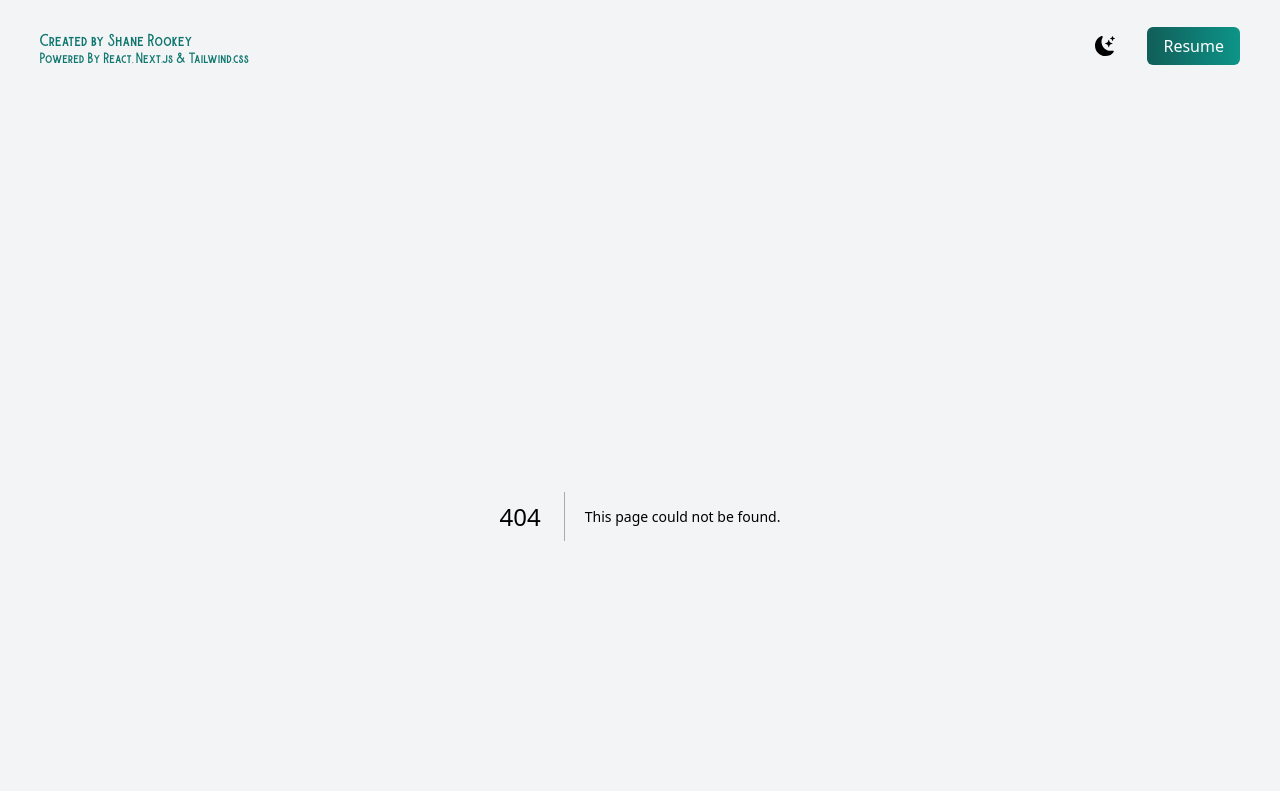
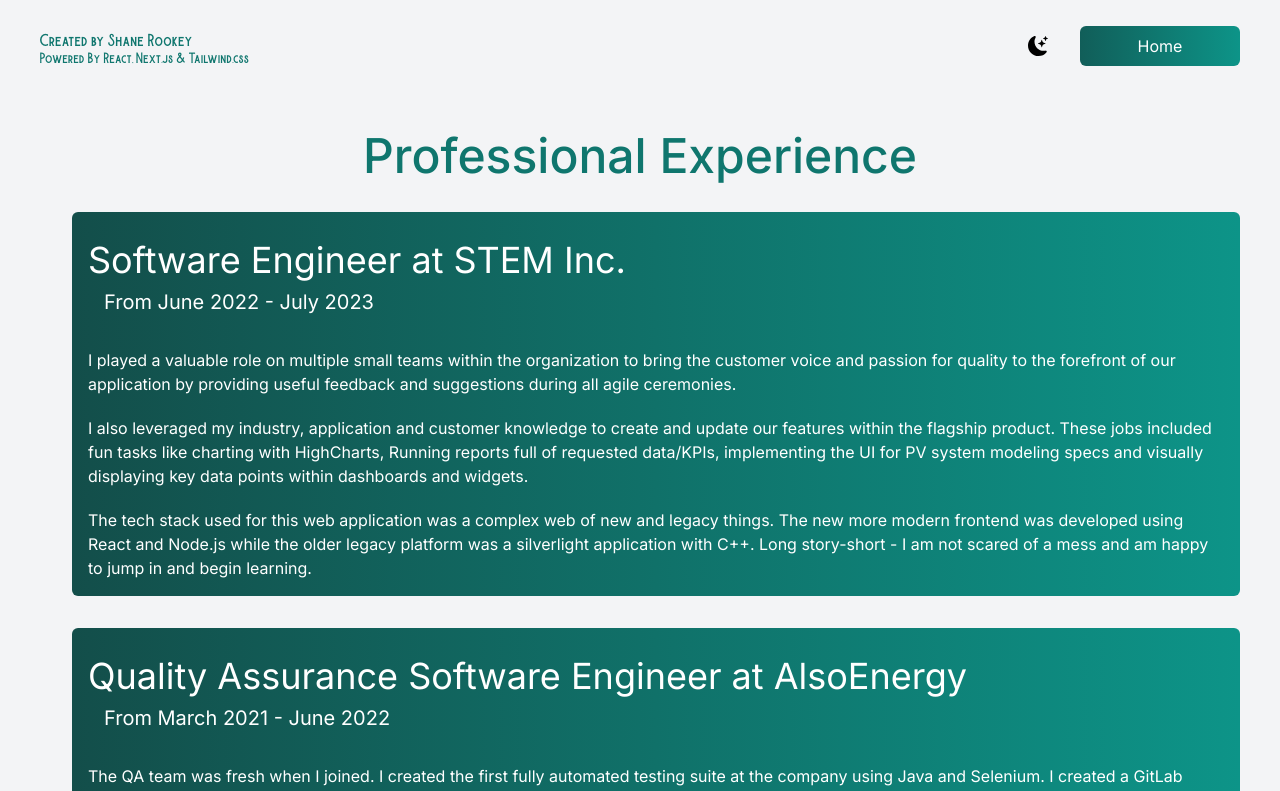
Before and after one commit to ShaneRookey/tailwind-next-resume, a Next.js app: page /resume in a window 1280 px wide. Before the commit this address had no page. Shown: the top 791 px of the page. Built offline with nearby package versions, Linux system fonts and the light colour scheme.

Commit message:
update layout and use next.js native router

```diff
--- a/pages/_app.js
+++ b/app/_app.js
@@ -1,12 +1,10 @@
-import Layout from '@/components/layout';
+import Layout from '../components/layout';
 import '../styles/globals.css';
 
-function MyApp({ Component, pageProps }) {
+export default function MyApp({ Component, pageProps }) {
     return (
         <Layout>
             <Component {...pageProps} />
         </Layout>
     );
 }
-
-export default MyApp
--- /dev/null
+++ b/app/fun/page.js
@@ -0,0 +1,3 @@
+export default function Fun() {
+    return ( <h1 className="text-center text-white text-4xl m-40">New Projects coming soon...</h1> );
+}
--- a/app/layout.js
+++ b/app/layout.js
@@ -1,17 +1,29 @@
+'use client'
+import Header from '@/components/header'
+import Socials from '@/components/socials'
 import { Inter } from 'next/font/google'
+import Head from 'next/head'
 import '../styles/globals.css'
+import { ThemeProvider } from './themeprovider'
 
 const inter = Inter({ subsets: ['latin'] })
 
-export const metadata = {
-  title: 'Create Next App',
-  description: 'Generated by create next app',
-}
 
 export default function RootLayout({ children }) {
   return (
     <html lang="en">
-      <body className={inter.className}>{children}</body>
+      <body className={inter.className}>
+        <Head>
+          <title>Shane Rookey</title>
+        </Head>
+        <ThemeProvider attribute="class" defaultTheme="system" enableSystem>
+          <main className='bg-gray-100 px-10 dark:bg-gray-900 pb-2 min-h-screen'>
+            <Header />
+            {children}
+            <Socials />
+          </main>
+        </ThemeProvider>
+      </body>
     </html>
   )
 }
--- /dev/null
+++ b/app/page.js
@@ -0,0 +1,5 @@
+import Home from './home/page';
+
+export default function AppIndex() {
+    return (<Home />);
+}
--- /dev/null
+++ b/app/resume/page.js
@@ -0,0 +1,14 @@
+import Link from "next/link";
+import Expertise from "../../components/expertise";
+
+const GOOGLE_RESUME = "https://docs.google.com/document/d/1Ms-KHGH1sKV1NIhQ2Loz6JuYThjKSQr1/edit?usp=sharing&ouid=102424025146261627677&rtpof=true&sd=true"
+
+export default function Resume() {
+    return (
+        <div className="flex-col">
+            <Expertise />
+            <Link className="text-black dark:text-white ml-8" target="_blank" href={GOOGLE_RESUME}>Link to the plain ole&apos; boring resume</Link>
+        </div>
+
+    );
+}
--- a/components/theme/mode_toggle.js
+++ b/components/buttons/darkmode.js
@@ -1,23 +1,9 @@
-"use client";
 import { useTheme } from "next-themes";
-import { useEffect, useState } from "react";
 import { BsFillMoonStarsFill } from "react-icons/bs";
 
 
-export default function ModeToggle() {
-    const [mounted, setMounted] = useState(false);
+export default function Darkmode() {
     const { theme, setTheme } = useTheme();
-
-
-useEffect(() => {
-    setMounted(true);
-}, []);
-
-
-if (!mounted) {
-    return null;
-}
-
 
 return (
     <a
--- /dev/null
+++ b/components/buttons/dropdown.js
@@ -0,0 +1,43 @@
+'use client'
+import Link from "next/link";
+import { useState } from "react";
+
+const PAGES = ["Home", "Resume", "Fun"]
+
+function Dropdown() {
+    const [ selection, setSelection ] = useState("Home");
+    const [ isOpen, setIsOpen ] = useState(false);
+
+    const handleOpen = () => {
+        setIsOpen(!isOpen);
+    }
+
+    const handleClick = (e) => {
+        setSelection(e.target.text);
+        setIsOpen(false)
+    }
+
+    return (
+        <div>
+            <button className='bg-gradient-to-r from-teal-800 to-teal-600 text-white px-4 py-2 rounded-md ml-8 w-40' onClick={handleOpen}>
+                {selection ?? "Home"}
+            </button>
+            {isOpen ?
+                <ul className="absolute">
+                    {PAGES.map((page, index) => {
+                        return page != selection ?
+                            <li key={index} className="bg-gradient-to-r from-teal-800 to-teal-600 text-white px-4 py-2 text-center ml-8 rounded-md w-40 m-2">
+                                <Link onClick={handleClick} href={`/${page.toLocaleLowerCase()}`}>
+                                    {page}
+                                </Link>
+                            </li>
+                            : undefined
+                    })}
+                </ul>
+                : undefined
+            }
+        </div>
+    );
+}
+
+export default Dropdown;
--- a/components/header.js
+++ b/components/header.js
@@ -1,22 +1,17 @@
-import ModeToggle from "./theme/mode_toggle";
+import Darkmode from "./buttons/darkmode";
+import Dropdown from "./buttons/dropdown";
 
-const GOOGLE_RESUME = "https://docs.google.com/document/d/1Ms-KHGH1sKV1NIhQ2Loz6JuYThjKSQr1/edit?usp=sharing&ouid=102424025146261627677&rtpof=true&sd=true"
-
-function Header({onDarkModeClick}) {
+function Header() {
     return (
         <nav className='py-6 mb-6 flex justify-between'>
             <div>
                 <h1 className='text-sm font-burtons pt-2 text-teal-700'>Created by Shane Rookey</h1>
                 <h2 className='text-xs font-burtons  text-teal-700'>Powered By React, Next.js & Tailwind.css</h2>
             </div>
-                <ul className='flex items-center'>
-                    <li><ModeToggle /></li>
-                    <li>
-                        <a className='bg-gradient-to-r from-teal-800 to-teal-600 text-white px-4 py-2 rounded-md ml-8' href={GOOGLE_RESUME} target="_blank">
-                            Resume
-                        </a>
-                    </li>
-                </ul>
+            <div className="flex items-center">
+                <Darkmode />
+                <Dropdown />
+            </div>
         </nav>
     );
 }
--- a/components/layout.js
+++ /dev/null
@@ -1,26 +0,0 @@
-import { ThemeProvider } from "@/app/themeprovider";
-import Head from "next/head";
-import Header from "./header";
-import Socials from "./socials";
-
-function Layout({ children }) {
-
-    return (
-        <>
-            <Head>
-                <title>Shane Rookey</title>
-                <meta name="description" content='Generated' />
-                <link rel="icon" href="/favicon.ico" />
-            </Head>
-            <ThemeProvider attribute="class" defaultTheme="system" enableSystem>
-                <main className='bg-gray-100 px-10 dark:bg-gray-900 pb-2 min-h-screen'>
-                    <Header />
-                    {children}
-                    <Socials />
-                </main>
-            </ThemeProvider>
-        </>
-    );
-}
-
-export default Layout;
--- a/components/socials.js
+++ b/components/socials.js
@@ -1,3 +1,4 @@
+'use client'
 import { useState } from "react";
 import { AiFillInstagram, AiFillLinkedin } from "react-icons/ai";
 import { InstagramEmbed, LinkedInEmbed } from 'react-social-media-embed';
--- a/pages/index.js
+++ /dev/null
@@ -1,8 +0,0 @@
-'use client'
-import Summary from '../components/summary';
-
-export default function Home() {
-    return (
-        <Summary />
-    )
-}
```
Also changed, not shown: app/home/page.js (renamed from components/summary.js, +4 -5 lines).
